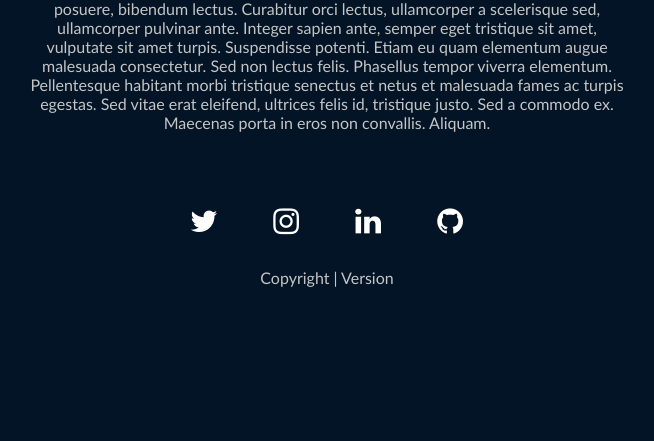
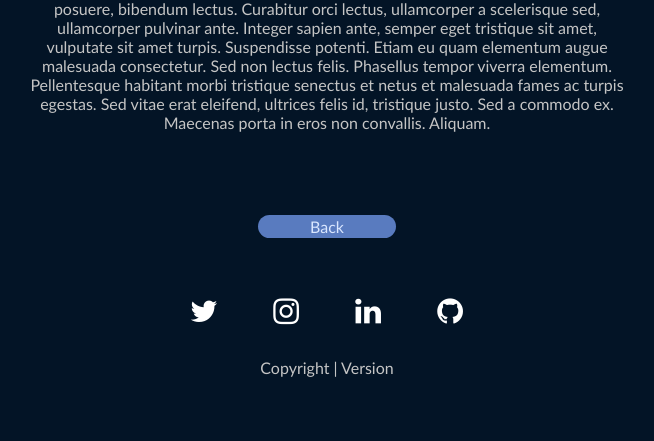
Before and after one commit to krmontgomery/Django_Site, a Django app: page /posts/post/1/ in a window 1280 px wide. Shown: the part 1103-1544 px from the top of the page, without its empty margins (313-967 px from the left). Before the commit the page ends 1390 px from the top, so only its background shows below. Run offline with Django 4.2, Linux system fonts and the light colour scheme; data comes from the database, SQL or seed files in the repository.

Commit message:
At smaller screen sizes display none on left side class for project and post templates. Add hyperlink to both templates for returning to historical posts/projects page.

```diff
--- a/portfolio_site/main/templates/main/post.html
+++ b/portfolio_site/main/templates/main/post.html
@@ -50,9 +50,9 @@
             {% if post.blog_links_two is not Null %}
                 <a href="{{post.blog_links_two}}" target="_blank">{{post.blog_links_two}}</a>
             {% endif %}
+            <br>
+            <a href="{% url 'posts' %}" class="back-to">Back</a>
         </div>
-        <div class="rightside">
-
-        </div>
+        <div class="rightside"></div>
     </div>
 {% endblock content %}
--- a/portfolio_site/main/templates/main/project.html
+++ b/portfolio_site/main/templates/main/project.html
@@ -54,6 +54,8 @@
         {% if project.project_links_two is not Null %}
             <a href="{{project.project_links_two}}" target="_blank">{{project.project_links_two}}</a>
         {% endif %}
+        <br>
+        <a href="{% url 'projects' %}" class="back-to">Back</a>
     </div>
     <div class="rightside"></div>
 </div>
--- a/portfolio_site/static/styles/main.css
+++ b/portfolio_site/static/styles/main.css
@@ -118,6 +118,20 @@ a {
     opacity: 1;
     right: 10px;
 }
+/* Posts and Porjects Generic classes */
+.back-to{
+    display: block;
+    margin: 3rem auto 0 auto;
+    padding: 2px 9px 2px 9px;
+    background-color: rgb(89, 123, 191);
+    color: rgb(218, 231, 255);
+    border-radius: 15px;
+    width: 20%;
+}
+.back-to:hover{
+    background-color: rgb(218, 231, 255);
+    color: rgb(89, 123, 191);
+}
 
 /* About.html styling */
 .about-containter {
--- a/portfolio_site/static/styles/media-query.css
+++ b/portfolio_site/static/styles/media-query.css
@@ -40,6 +40,12 @@
             order: -1;
             width: 80%;
         }
+        .post-page{
+            display: none;
+        }
+        .project-page{
+            display: none;
+        }
         .leftside{
             padding: 10px;
             margin-left: auto;
```
